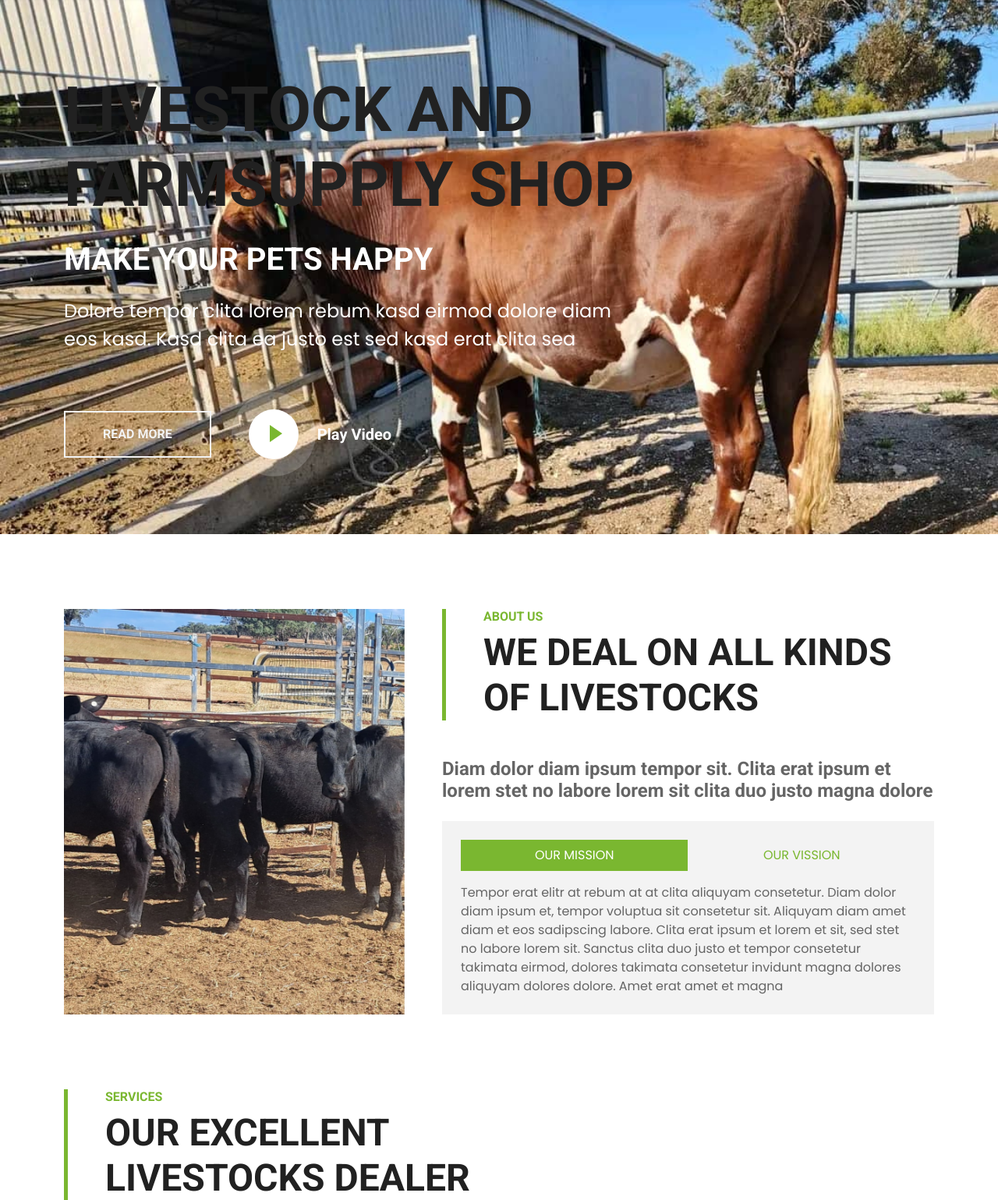
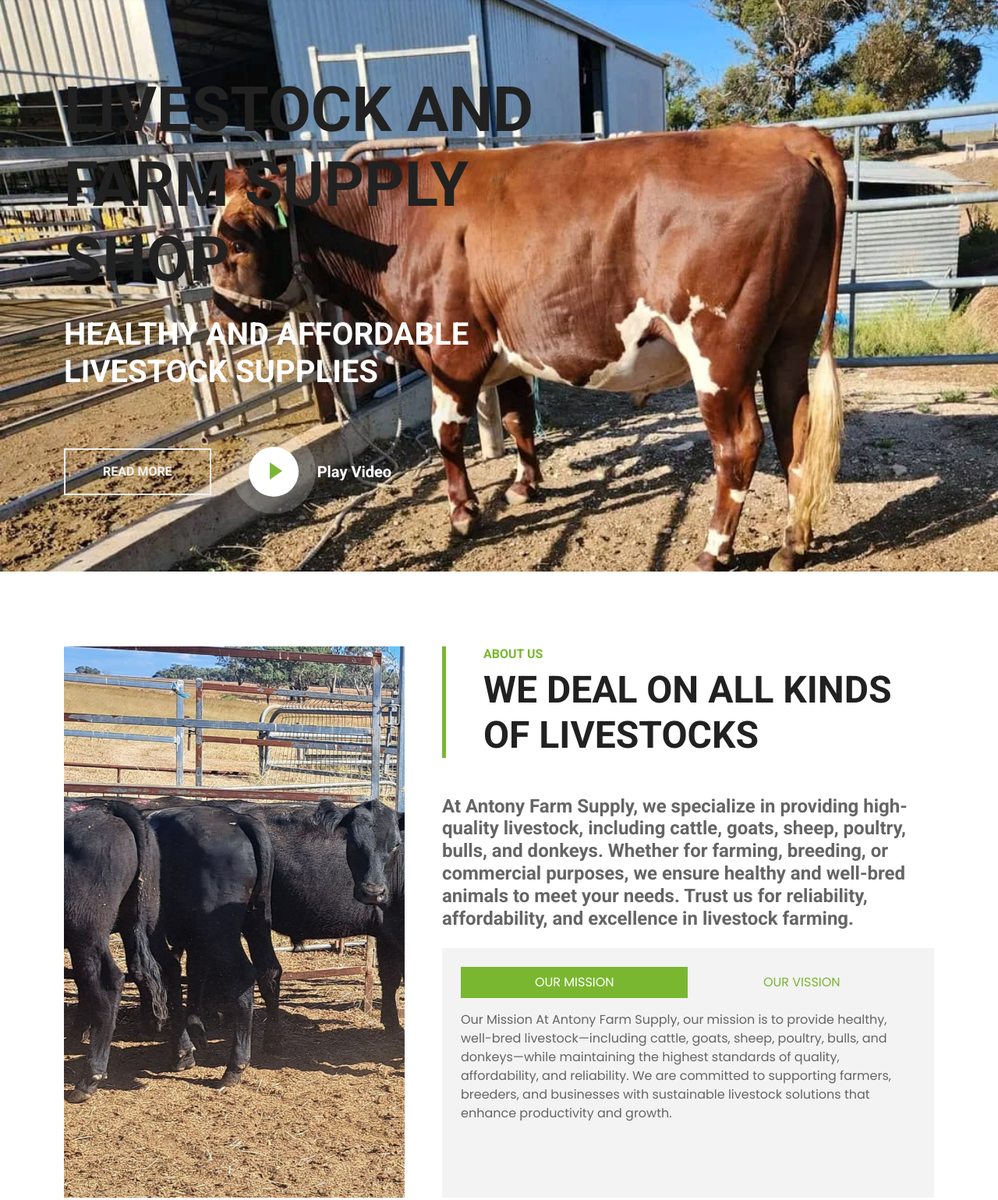
Before and after one commit to Otuu02/ANTONYFARM-SHOP-WEBSITE-TEMPLATE, a plain HTML site: page index.html in a window 1280 px wide. Shown: the part 229-1768 px from the top of the page at 78% size. Drawn offline with nearby package versions, Linux system fonts and the light colour scheme.

Commit message:
Update the code

```diff
--- a/index.html
+++ b/index.html
@@ -101,9 +101,9 @@
         <div class="container py-5">
             <div class="row justify-content-start">
                 <div class="col-lg-8 text-center text-lg-start">
-                    <h1 class="display-1 text-uppercase text-dark mb-lg-4">LIVESTOCK AND FARMSUPPLY SHOP</h1>
-                    <h1 class="text-uppercase text-white mb-lg-4">Make Your Pets Happy</h1>
-                    <p class="fs-4 text-white mb-lg-4">Dolore tempor clita lorem rebum kasd eirmod dolore diam eos kasd. Kasd clita ea justo est sed kasd erat clita sea</p>
+                    <h1 class="display-1 text-uppercase text-dark mb-lg-4">LIVESTOCK AND FARM SUPPLY SHOP</h1>
+                    <h1 class="text-uppercase text-white mb-lg-4">HEALTHY AND AFFORDABLE LIVESTOCK SUPPLIES</h1>
+                    <p class="fs-4 text-white mb-lg-4"> </p>
                     <div class="d-flex align-items-center justify-content-center justify-content-lg-start pt-5">
                         <a href="" class="btn btn-outline-light border-2 py-md-3 px-md-5 me-5">Read More</a>
                         <button type="button" class="btn-play" data-bs-toggle="modal"
@@ -154,7 +154,7 @@
                         <h6 class="text-primary text-uppercase">About Us</h6>
                         <h1 class="display-5 text-uppercase mb-0">We deal on all kinds of livestocks</h1>
                     </div>
-                    <h4 class="text-body mb-4">Diam dolor diam ipsum tempor sit. Clita erat ipsum et lorem stet no labore lorem sit clita duo justo magna dolore</h4>
+                    <h4 class="text-body mb-4">At Antony Farm Supply, we specialize in providing high-quality livestock, including cattle, goats, sheep, poultry, bulls, and donkeys. Whether for farming, breeding, or commercial purposes, we ensure healthy and well-bred animals to meet your needs. Trust us for reliability, affordability, and excellence in livestock farming.</h4>
                     <div class="bg-light p-4">
                         <ul class="nav nav-pills justify-content-between mb-3" id="pills-tab" role="tablist">
                             <li class="nav-item w-50" role="presentation">
@@ -170,11 +170,13 @@
                         </ul>
                         <div class="tab-content" id="pills-tabContent">
                             <div class="tab-pane fade show active" id="pills-1" role="tabpanel" aria-labelledby="pills-1-tab">
-                                <p class="mb-0">Tempor erat elitr at rebum at at clita aliquyam consetetur. Diam dolor diam ipsum et, tempor voluptua sit consetetur sit. Aliquyam diam amet diam et eos sadipscing labore. Clita erat ipsum et lorem et sit, sed stet no labore lorem sit. Sanctus clita duo justo et tempor consetetur takimata eirmod, dolores takimata consetetur invidunt magna dolores aliquyam dolores dolore. Amet erat amet et magna</p>
-                            </div>
+                                <p class="mb-0">
+
+
+                                          Our Mission
+                                    At Antony Farm Supply, our mission is to provide healthy, well-bred livestock—including cattle, goats, sheep, poultry, bulls, and donkeys—while maintaining the highest standards of quality, affordability, and reliability. We are committed to supporting farmers, breeders, and businesses with sustainable livestock solutions that enhance productivity and growth.
                             <div class="tab-pane fade" id="pills-2" role="tabpanel" aria-labelledby="pills-2-tab">
-                                <p class="mb-0">Tempor erat elitr at rebum at at clita aliquyam consetetur. Diam dolor diam ipsum et, tempor voluptua sit consetetur sit. Aliquyam diam amet diam et eos sadipscing labore. Clita erat ipsum et lorem et sit, sed stet no labore lorem sit. Sanctus clita duo justo et tempor consetetur takimata eirmod, dolores takimata consetetur invidunt magna dolores aliquyam dolores dolore. Amet erat amet et magna</p>
-                            </div>
+                                <p class="mb-0">To be the leading provider of high-quality livestock, ensuring sustainable and ethical farming practices while meeting the diverse needs of farmers and businesses worldwide.
                         </div>
                     </div>
                 </div>
```
Also changed, not shown: about.html (+3 -3 lines).
